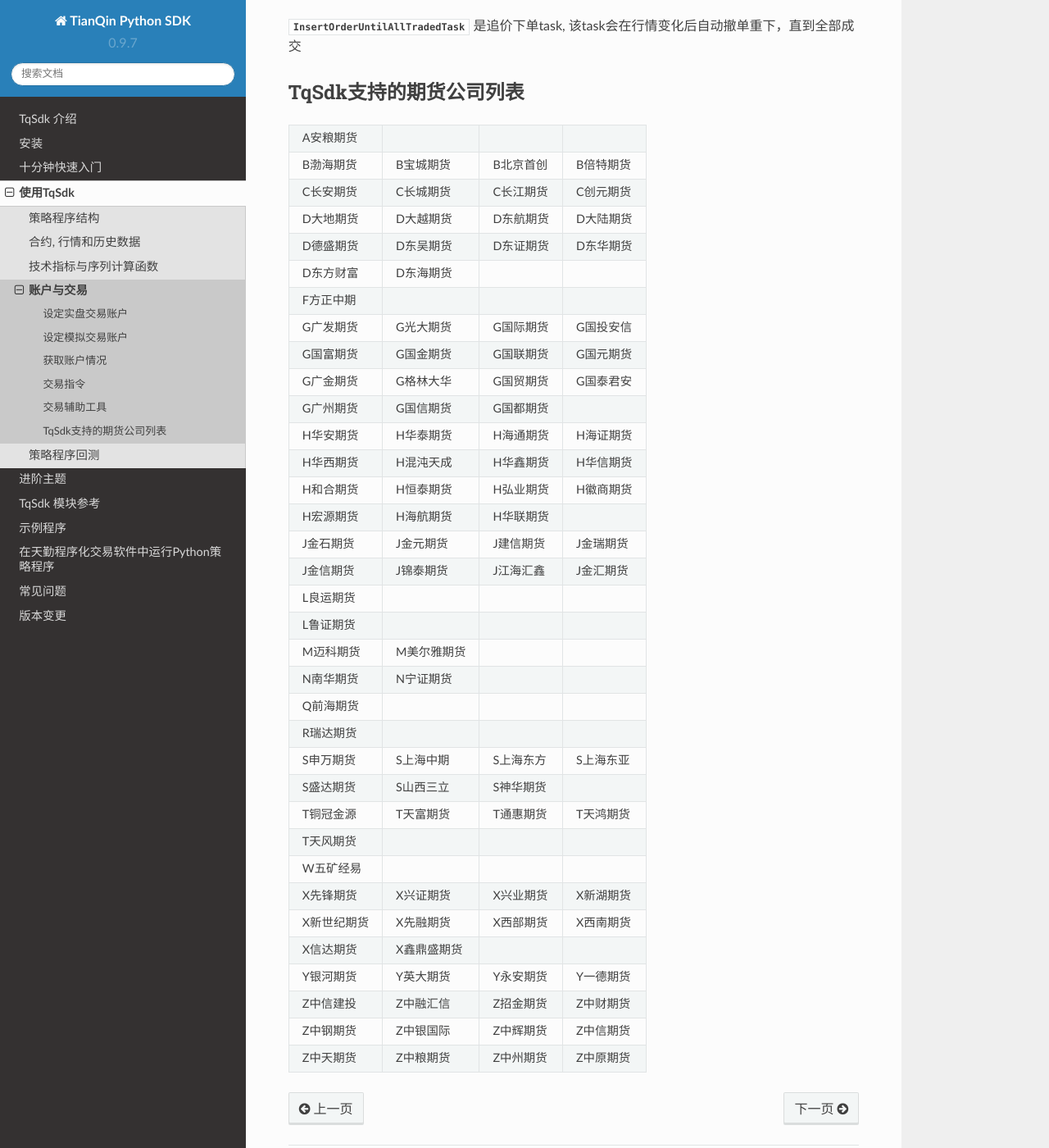
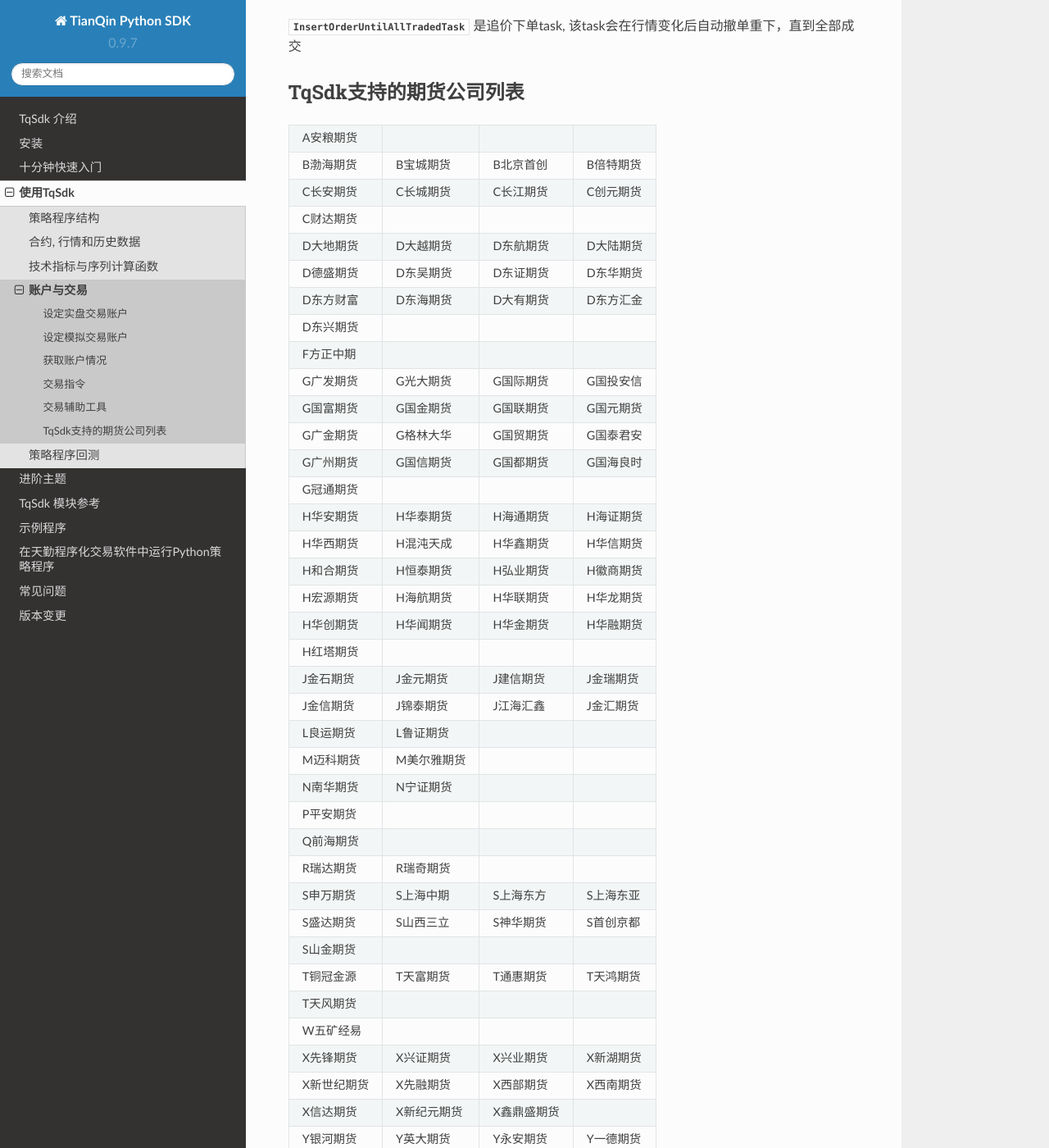
Before and after one commit to shinnytech/tqsdk-python, a Sphinx documentation site: the page built from doc/usage/trade.rst, in a window 1280 px wide and 1400 px high, scrolled down 3066 px. Shown: the whole window at 82% size. Built offline with Sphinx 7.4.7 and the Read the Docs theme 2.0.0, drawn with Linux system fonts in a browser that asks for light colours; comment, search, counter and statistics services are not loaded.

Commit message:
Update trade.rst
期货公司列表更新

```diff
--- a/doc/usage/trade.rst
+++ b/doc/usage/trade.rst
@@ -136,36 +136,43 @@
 A安粮期货
 B渤海期货       B宝城期货       B北京首创       B倍特期货
 C长安期货       C长城期货       C长江期货       C创元期货
+C财达期货
 D大地期货       D大越期货       D东航期货       D大陆期货
 D德盛期货       D东吴期货       D东证期货       D东华期货
-D东方财富       D东海期货
+D东方财富       D东海期货       D大有期货       D东方汇金
+D东兴期货
 F方正中期
 G广发期货       G光大期货       G国际期货       G国投安信
 G国富期货       G国金期货       G国联期货       G国元期货
 G广金期货       G格林大华       G国贸期货       G国泰君安
-G广州期货       G国信期货       G国都期货
+G广州期货       G国信期货       G国都期货       G国海良时
+G冠通期货
 H华安期货       H华泰期货       H海通期货       H海证期货
 H华西期货       H混沌天成       H华鑫期货       H华信期货
 H和合期货       H恒泰期货       H弘业期货       H徽商期货
-H宏源期货       H海航期货       H华联期货
+H宏源期货       H海航期货       H华联期货       H华龙期货
+H华创期货       H华闻期货       H华金期货       H华融期货
+H红塔期货
 J金石期货       J金元期货       J建信期货       J金瑞期货
 J金信期货       J锦泰期货       J江海汇鑫       J金汇期货
-L良运期货
-L鲁证期货
+L良运期货       L鲁证期货
 M迈科期货       M美尔雅期货
 N南华期货       N宁证期货
+P平安期货
 Q前海期货
-R瑞达期货
+R瑞达期货       R瑞奇期货
 S申万期货       S上海中期       S上海东方       S上海东亚
-S盛达期货       S山西三立       S神华期货
+S盛达期货       S山西三立       S神华期货       S首创京都
+S山金期货
 T铜冠金源       T天富期货       T通惠期货       T天鸿期货
 T天风期货
 W五矿经易
 X先锋期货       X兴证期货       X兴业期货       X新湖期货
 X新世纪期货     X先融期货       X西部期货       X西南期货
-X信达期货       X鑫鼎盛期货
+X信达期货       X新纪元期货      X鑫鼎盛期货
 Y银河期货       Y英大期货       Y永安期货       Y一德期货
 Z中信建投       Z中融汇信       Z招金期货       Z中财期货
-Z中钢期货       Z中银国际       Z中辉期货       Z中信期货
-Z中天期货       Z中粮期货       Z中州期货       Z中原期货
+Z中钢期货       Z中辉期货       Z中信期货       Z中天期货
+Z中粮期货       Z中州期货       Z中原期货       Z浙商期货
+Z浙江中大       Z中投天琪       Z招商期货
 =============== =============== =============== ====================
```
